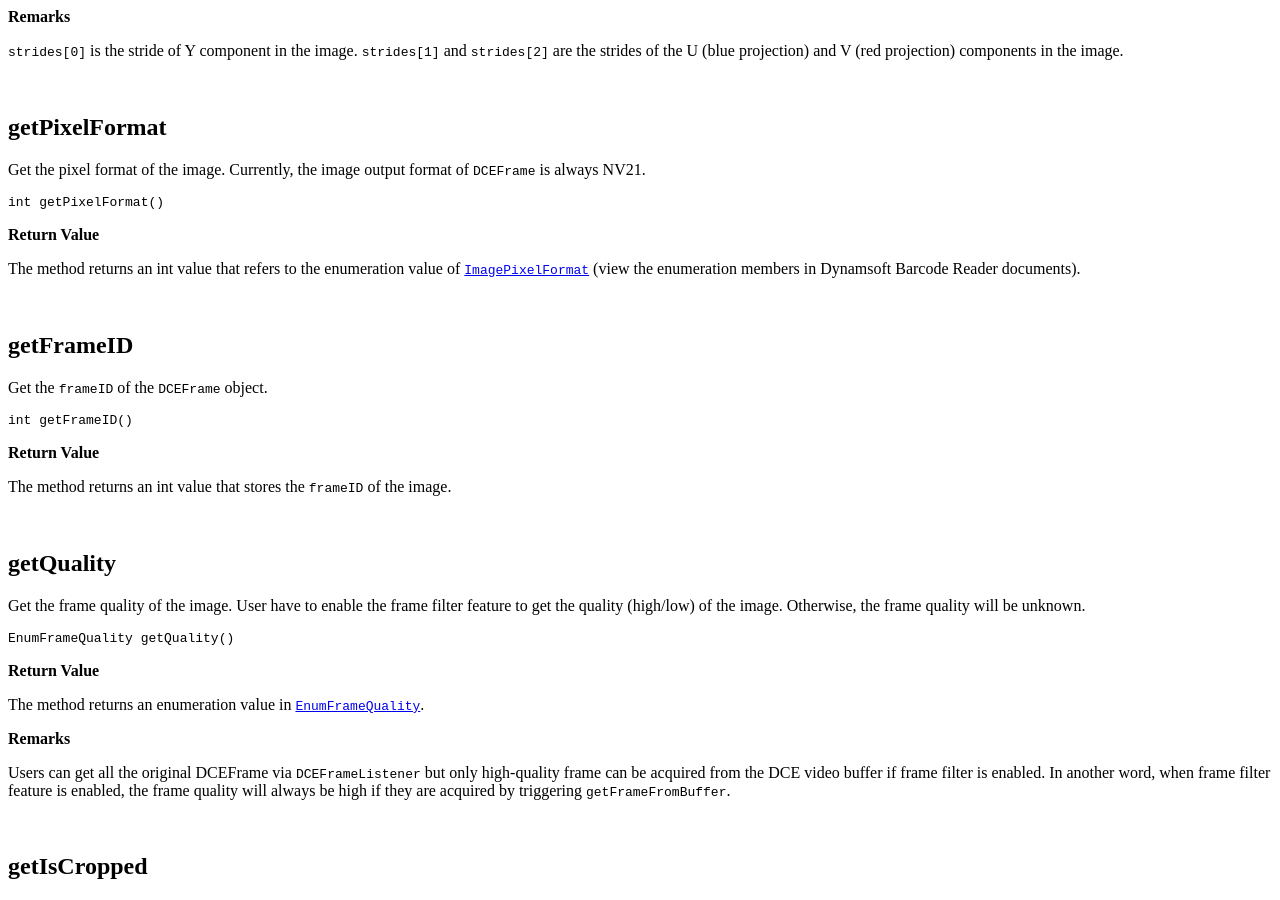
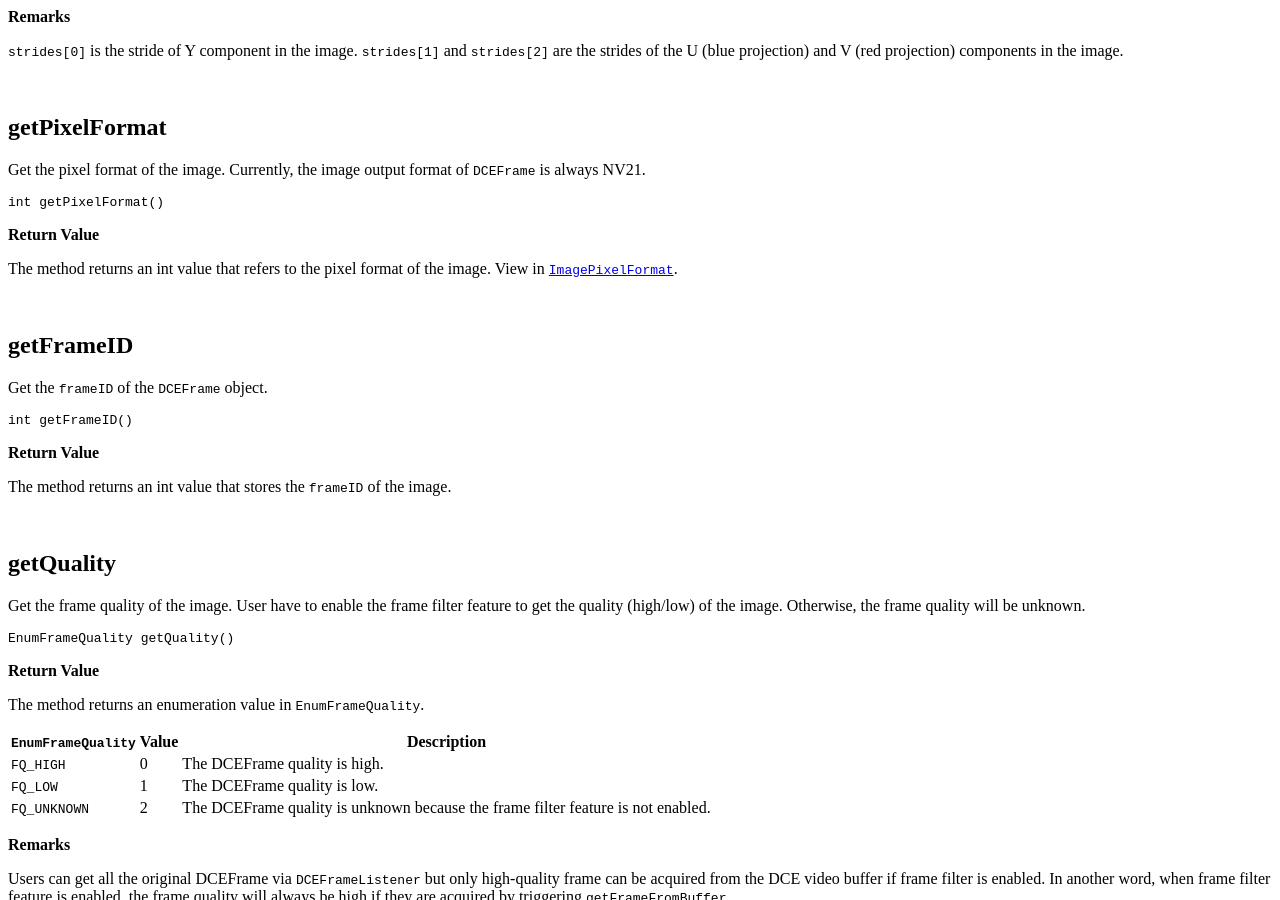
Before and after one commit to dynamsoft-docs/document-normalizer-docs, a Jekyll site: the page built from programming/android/api-reference/camera-enhancer/dceframe.md, in a window 1280 px wide and 900 px high, scrolled down 2054 px. Built offline with Jekyll 4.4.1, drawn with Linux system fonts in a browser that asks for light colours; some of the changed text lies outside the part shown.

Commit message:
Fixing bugs

```diff
--- a/programming/android/api-reference/camera-enhancer/dceframe.md
+++ b/programming/android/api-reference/camera-enhancer/dceframe.md
@@ -113,10 +113,9 @@ int getPixelFormat()
 
 **Return Value**
 
-The method returns an int value that refers to the enumeration value of [`ImagePixelFormat`]({{site.barcode-enum}}other-enums.html#imagepixelformat) (view the enumeration members in Dynamsoft Barcode Reader documents).
+The method returns an int value that refers to the pixel format of the image. View in [`ImagePixelFormat`]({{site.enumerations}}image-pixel-format.html).
 
 &nbsp;
-
 
 ## getFrameID
 
@@ -132,7 +131,6 @@ The method returns an int value that stores the `frameID` of the image.
 
 &nbsp;
 
-
 ## getQuality
 
 Get the frame quality of the image. User have to enable the frame filter feature to get the quality (high/low) of the image. Otherwise, the frame quality will be unknown.
@@ -143,7 +141,13 @@ EnumFrameQuality getQuality()
 
 **Return Value**
 
-The method returns an enumeration value in [`EnumFrameQuality`]({{site.enumerations}}enum-frame-quality.html).
+The method returns an enumeration value in `EnumFrameQuality`.
+
+| `EnumFrameQuality` | Value | Description |
+| ---------------- | ----- | ----------- |
+| `FQ_HIGH` | 0 | The DCEFrame quality is high. |
+| `FQ_LOW` | 1 | The DCEFrame quality is low. |
+| `FQ_UNKNOWN` | 2 | The DCEFrame quality is unknown because the frame filter feature is not enabled. |
 
 **Remarks**
 
@@ -264,7 +268,7 @@ void setPixelFormat(int pixelFormat)
 
 **Parameters**
 
-`pixelFormat`: The pixelFormat of the image. View more in Dynamsoft Barcode Reader Enumeration [`ImagePixelFormat`]({{site.barcode-enum}}other-enums.html#imagepixelformat)
+`pixelFormat`: The pixelFormat of the image. View more in Dynamsoft Barcode Reader Enumeration [`ImagePixelFormat`]({{site.enumerations}}image-pixel-format.html).
 
 &nbsp;
 
@@ -292,7 +296,13 @@ void setQuality(EnumFrameQuality quality)
 
 **Parameters**
 
-`quality`: An `Enumeration` value that means the frame quality. Read more in [`EnumFrameQuality`]({{site.enumerations}}enum-frame-quality.html).
+`quality`: One of the `EnumFrameQuality` value that means the frame quality..
+
+| `EnumFrameQuality` | Value | Description |
+| ---------------- | ----- | ----------- |
+| `FQ_HIGH` | 0 | The DCEFrame quality is high. |
+| `FQ_LOW` | 1 | The DCEFrame quality is low. |
+| `FQ_UNKNOWN` | 2 | The DCEFrame quality is unknown because the frame filter feature is not enabled. |
 
 &nbsp;
 
```
Also changed, not shown: programming/android/api-reference/camera-enhancer/camera-enhancer-exception.md (+1 -1 lines), programming/android/api-reference/camera-enhancer/camera-enhancer.md (+64 -62 lines), programming/android/api-reference/camera-enhancer/interface-dceframelistener.md (+1 -1 lines).
